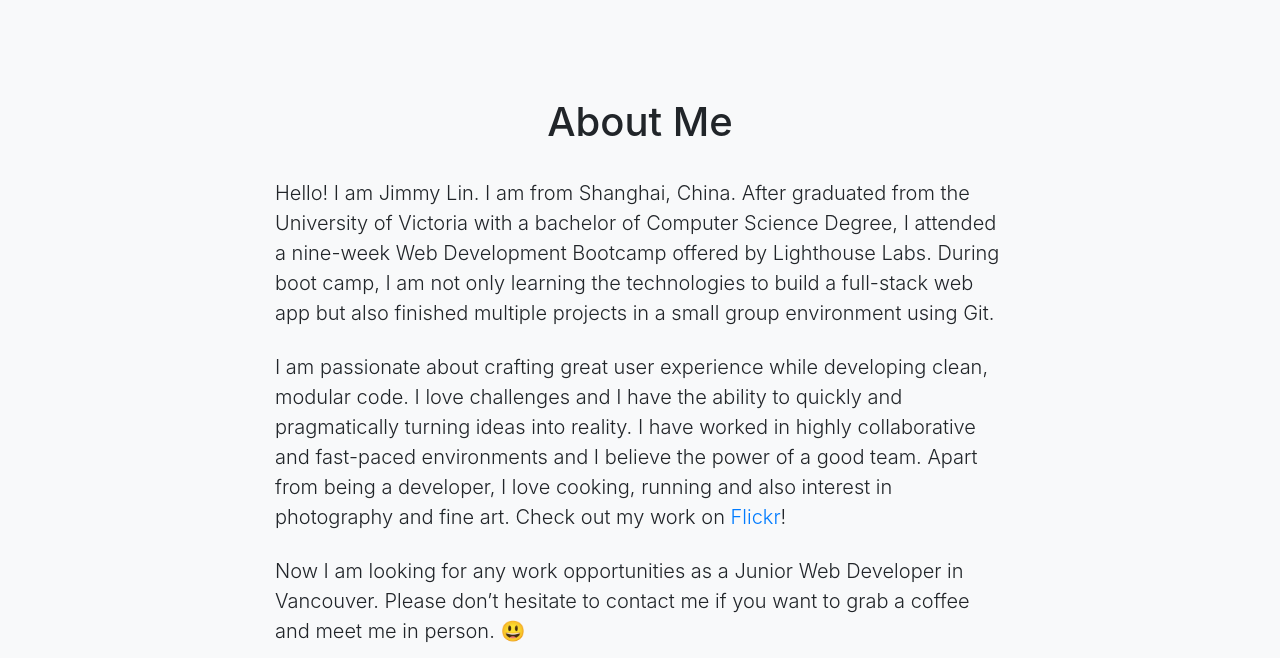
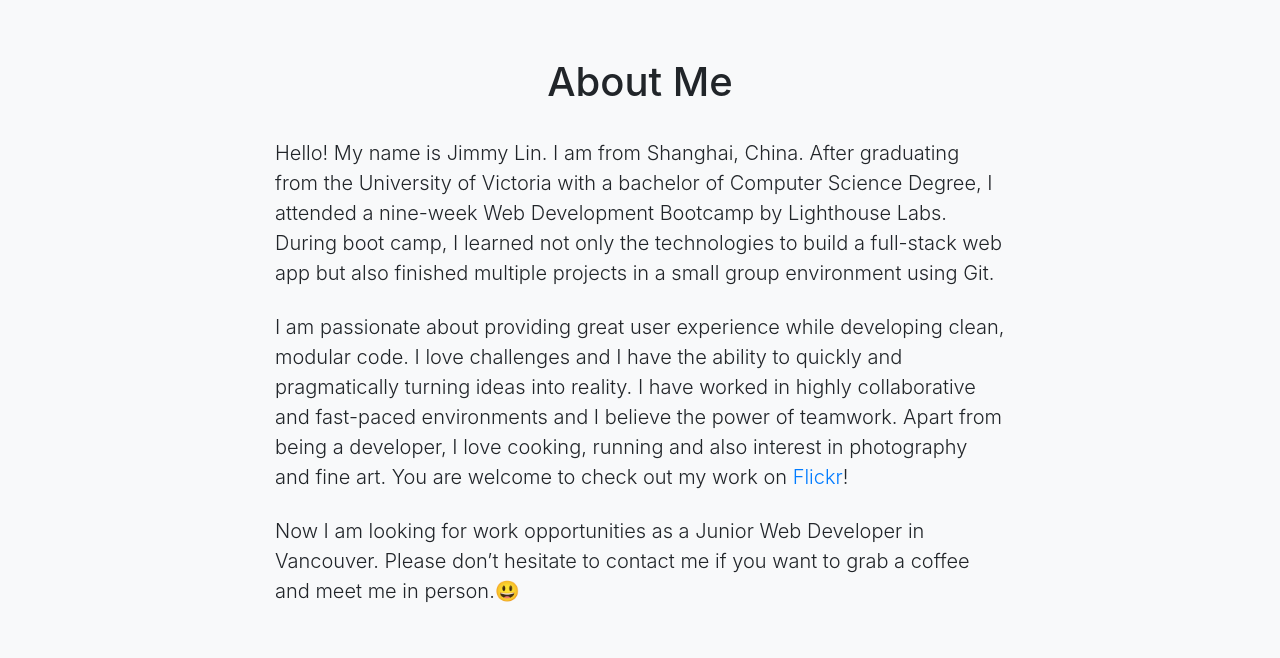
Before and after one commit to JimmyLin39/JimmyLin39.github.io, a website with bundled scripts: page index.html in a window 1280 px wide. Shown: the part 822-1480 px from the top of the page. Built offline with nearby package versions, Linux system fonts and the light colour scheme.

Commit message:
update about me

```diff
--- a/index.html
+++ b/index.html
@@ -74,22 +74,22 @@
           <div class="about col-lg-8 mx-auto">
             <h1 class="pb-4">About Me</h1>
             <p class="lead mb-4">
-                Hello! I am Jimmy Lin. I am from Shanghai, China.
-                After graduated from the University of Victoria with a bachelor of Computer Science Degree,
-                I attended a nine-week Web Development Bootcamp offered by Lighthouse Labs.
-                During boot camp, I am not only learning the technologies to build a full-stack web app
+                Hello! My name is Jimmy Lin. I am from Shanghai, China.
+                After graduating from the University of Victoria with a bachelor of Computer Science Degree,
+                I attended a nine-week Web Development Bootcamp by Lighthouse Labs.
+                During boot camp, I learned not only the technologies to build a full-stack web app
                 but also finished multiple projects in a small group environment using Git.
             </p>
             <p class="lead mb-4">
-              I am passionate about crafting great user experience while developing clean, modular code.
+              I am passionate about providing great user experience while developing clean, modular code.
               I love challenges and I have the ability to quickly and pragmatically turning ideas into reality.
-              I have worked in highly collaborative and fast-paced environments and I believe the power of a good team.
+              I have worked in highly collaborative and fast-paced environments and I believe the power of teamwork.
               Apart from being a developer, I love cooking, running and also interest in photography and fine art.
-              Check out my work on <a href="https://www.flickr.com/gp/jimmylinjie/FCTT3E">Flickr</a>!
+              You are welcome to check out my work on <a href="https://www.flickr.com/gp/jimmylinjie/FCTT3E">Flickr</a>!
             </p>
             <p class="lead mb-4">
-              Now I am looking for any work opportunities as a Junior Web Developer in Vancouver.
-              Please don’t hesitate to contact me if you want to grab a coffee and meet me in person. 😃
+              Now I am looking for work opportunities as a Junior Web Developer in Vancouver.
+              Please don’t hesitate to contact me if you want to grab a coffee and meet me in person.😃
             </p>
             <!-- <a class="btn btn-dark btn-xl js-scroll-trigger" href="#services">What We Offer</a> -->
           </div>
--- a/scss/_global.scss
+++ b/scss/_global.scss
@@ -15,8 +15,8 @@ body {
 
 // Content Section
 .content-section {
-  padding-top: 7.5rem;
-  padding-bottom: 7.5rem;
+  padding-top: 5rem;
+  padding-bottom: 5rem;
 }
 
 .content-section-heading {
```
Also changed, not shown: css/stylish-portfolio.css, css/stylish-portfolio.min.css.
